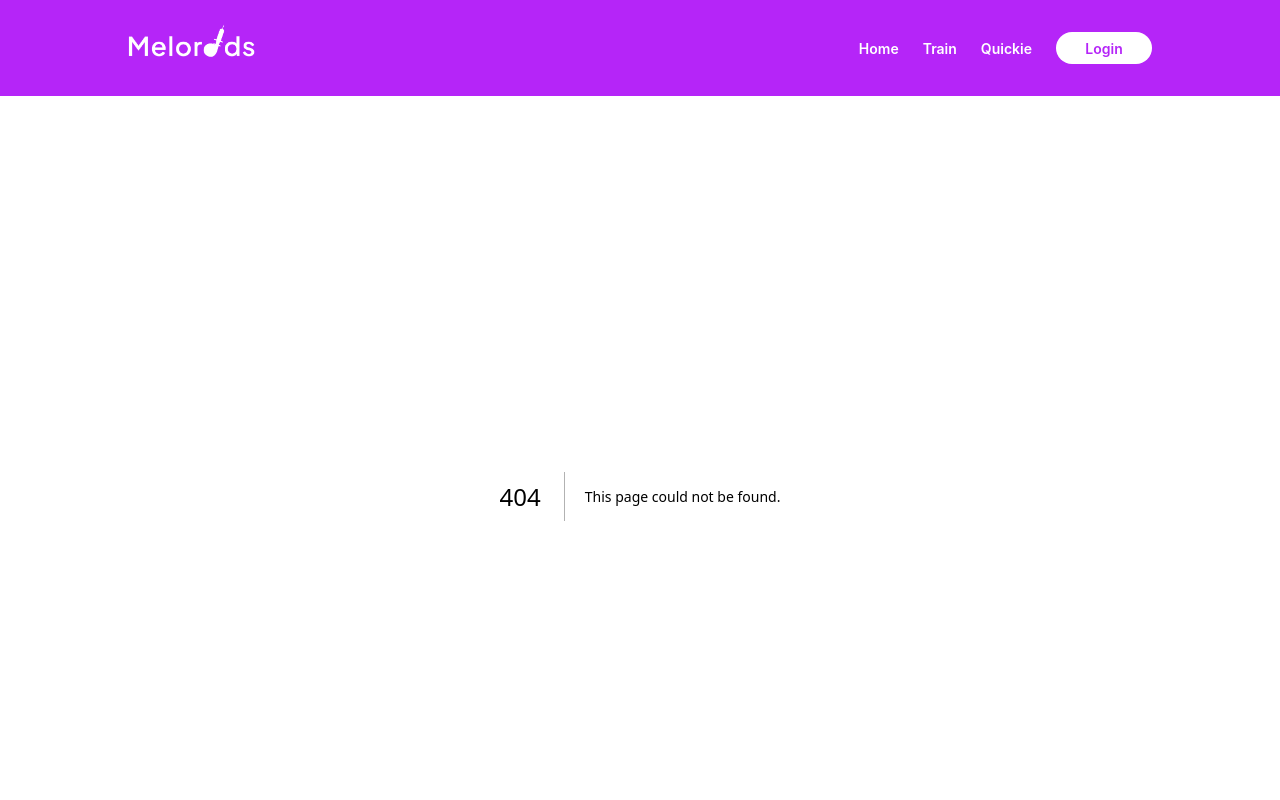
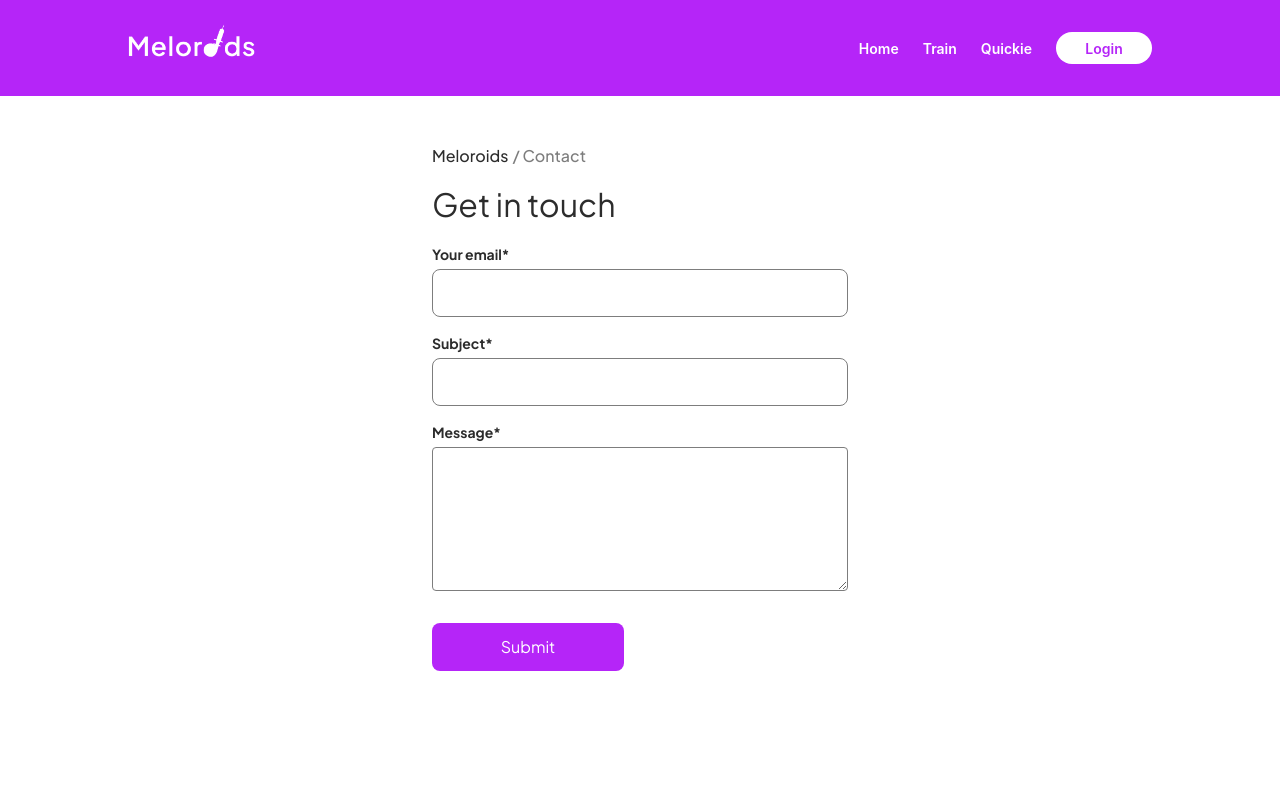
Before and after one commit to petehodnefield/meloroids, a Next.js app in the folder frontend/: page /contact in a window 1280 px wide. Before the commit this address had no page. Shown: the top 800 px of the page. Built offline with nearby package versions, Linux system fonts and the light colour scheme.

Commit message:
Added contact page

```diff
--- /dev/null
+++ b/frontend/src/pages/contact/index.js
@@ -0,0 +1,97 @@
+import React, { useState } from "react";
+import Link from "next/link";
+const Contact = () => {
+  const formInputLabelWrapper = "flex flex-col mb-4";
+  const formInput =
+    "h-12 w-full rounded-lg pl-4 border-1 border-medium text-1 font-bold focus:outline-primary";
+  const formTextArea =
+    "h-36 w-full rounded p-4 border-1 border-medium text-1 font-regular focus:outline-primary";
+  const formLabel = "font-bold text-0.875 mb-1";
+
+  const [formSubmitted, setFormSubmitted] = useState(false);
+
+  const handleFormSubmit = (e) => {
+    e.preventDefault();
+
+    setFormSubmitted(true);
+  };
+  return (
+    <div className="w-full flex justify-center">
+      <div className="w-full sm:max-w-30  flex flex-col px-8 py-12">
+        <div className="flex gap-1 text-1 font-medium mb-4">
+          <Link href={"/"}>Meloroids</Link>
+          <Link href={"/contact"} className="text-medium">
+            / Contact
+          </Link>
+        </div>
+        {!formSubmitted ? (
+          <div>
+            <h2 className="text-2 mb-5">Get in touch</h2>
+            <form
+              id="contactForm"
+              onSubmit={handleFormSubmit}
+              className=""
+              action=""
+            >
+              <div className={formInputLabelWrapper}>
+                <label htmlFor="email" className={formLabel}>
+                  Your email*
+                </label>
+                <input
+                  name="email"
+                  id="email"
+                  type="email"
+                  required
+                  className={formInput}
+                />
+              </div>
+              <div className={formInputLabelWrapper}>
+                <label htmlFor="subject" className={formLabel}>
+                  Subject*
+                </label>
+                <input
+                  name="subject"
+                  id="subject"
+                  type="text"
+                  required
+                  className={formInput}
+                />
+              </div>
+              <div className={`${formInputLabelWrapper} mb-8`}>
+                <label htmlFor="message" className={formLabel}>
+                  Message*
+                </label>
+                <textarea
+                  id="message"
+                  name="message"
+                  type="text"
+                  required
+                  className={formTextArea}
+                />
+              </div>
+              <button
+                type="submit"
+                className="bg-primary rounded-lg text-white h-12 w-48"
+              >
+                Submit
+              </button>
+            </form>
+          </div>
+        ) : (
+          <div className="bg-light rounded-4xl pt-10 px-10 pb-8 text-center flex items-center flex-col">
+            <h2 className="text-2 mb-4">Submission successful!</h2>
+            <h3 className="text-1.125 mb-6">
+              Thank you for contacting Meloroids. We have received your message
+              and will be in contact shortly.
+            </h3>
+            <p className="text-primary font-semibold text-0.875">
+              Redirecting you to home in 3, 2, 1
+            </p>
+          </div>
+        )}
+      </div>
+    </div>
+  );
+};
+
+export default Contact;
--- a/frontend/tailwind.config.js
+++ b/frontend/tailwind.config.js
@@ -26,7 +26,7 @@ module.exports = {
         quad: "#423D47",
         white: "#ffffff",
         light: "#E1E1E1",
-        medium: "#999999",
+        medium: "#7D7D7D",
         dark: "#2c2c2c",
         darklight: "rgba(44,44,44,0.85)",
         black: "#111111",
```
